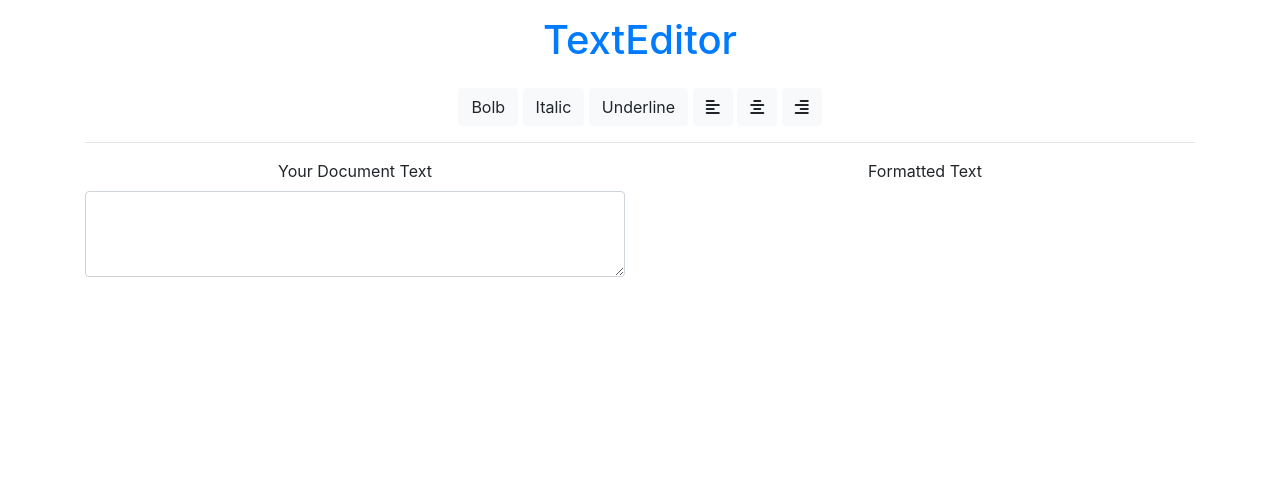
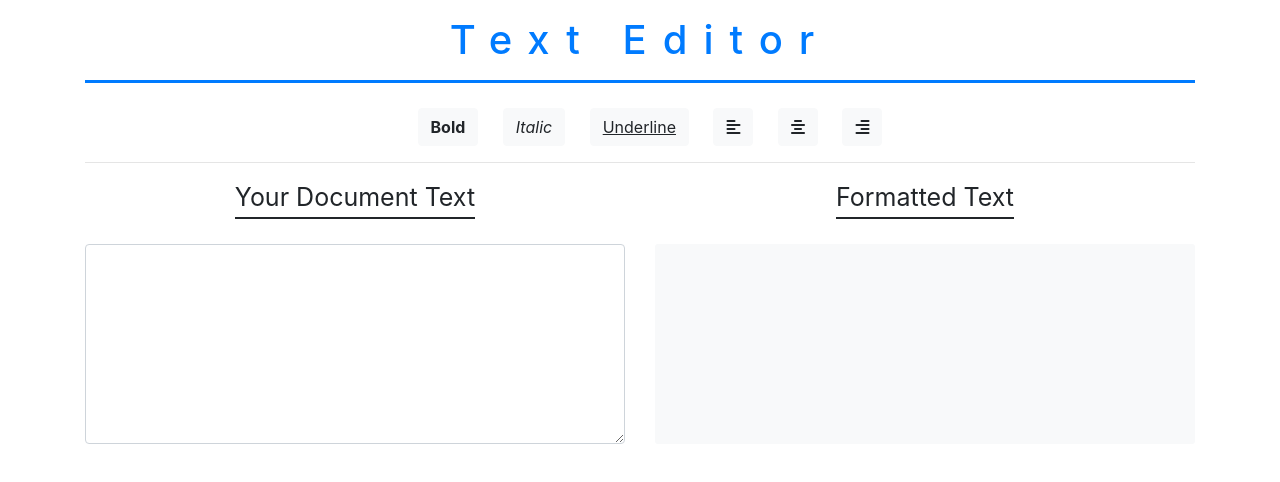
Before and after one commit to Upshur06/Text-Editor, a plain HTML site: page index.html in a window 1280 px wide. Drawn offline with nearby package versions, Linux system fonts and the light colour scheme.

Commit message:
css changes

```diff
--- a/index.html
+++ b/index.html
@@ -18,10 +18,10 @@
   </head>
   <body class="text-center container">
     <main>
-      <h1 class="banner p-3 text-primary">TextEditor</h1>
+      <h1 class="banner p-3 text-primary">Text Editor</h1>
       <div class="row">
         <div class="col">
-          <button id="bold" type="button" class="btn btn-light">Bolb</button>
+          <button id="bold" type="button" class="btn btn-light">Bold</button>
           <button id="italic" type="button" class="btn btn-light">
             Italic
           </button>
--- a/style.css
+++ b/style.css
@@ -0,0 +1,48 @@
+#text-output {
+  min-height: 200px;
+  border-radius: 3px;
+  padding: 10px;
+  word-wrap: break-word;
+  text-align: left;
+}
+
+#text-input {
+  min-height: 200px;
+  /* font-size: 20px; */
+}
+
+.editor .col {
+  max-width: 50%;
+  flex-basis: 50%;
+}
+
+.bold,
+#bold {
+  font-weight: bold;
+}
+
+.italic,
+#italic {
+  font-style: italic;
+}
+
+.underline,
+#underline {
+  text-decoration: underline;
+}
+
+h1 {
+  border-bottom: 3px solid;
+  margin-bottom: 25px;
+  letter-spacing: 0.4em;
+}
+
+label {
+  font-size: 25px;
+  border-bottom: 2px solid;
+  margin-bottom: 25px;
+}
+
+button {
+  margin-left: 20px;
+}
```
